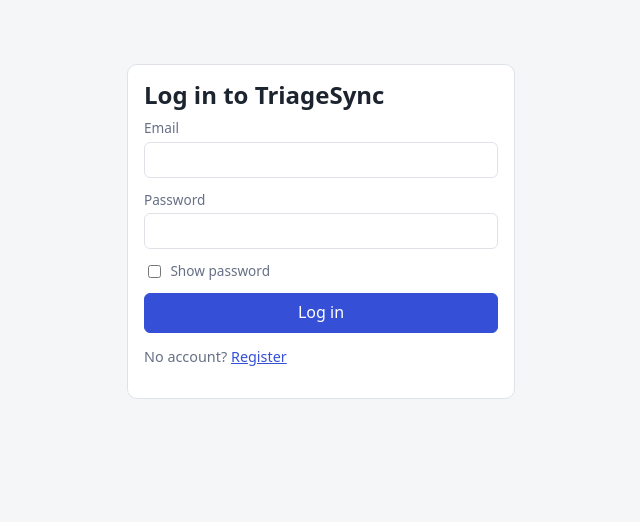
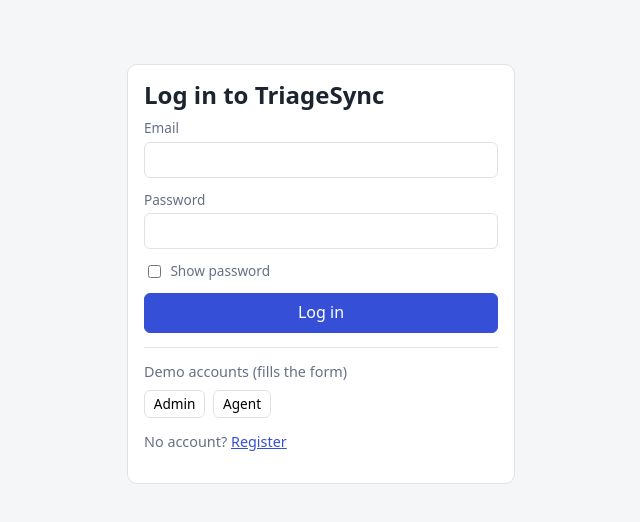
Before and after one commit to rm2-bit/engnf1-fullstack-rm2-bit, a React (Vite) app in the folder frontend/: page /login in a window 1280 px wide. Shown: the top 522 px of the page, without its empty margins (319-959 px from the left). Built offline with nearby package versions, Linux system fonts and the light colour scheme; no server answers.

Commit message:
Add demo account buttons to the login page

```diff
--- a/frontend/src/pages/Login.jsx
+++ b/frontend/src/pages/Login.jsx
@@ -10,6 +10,12 @@ export default function Login() {
   const [error, setError] = useState('');
   const [busy, setBusy] = useState(false);
   const [showPassword, setShowPassword] = useState(false);
+
+  function fillDemo(demoEmail, demoPassword) {
+    setEmail(demoEmail);
+    setPassword(demoPassword);
+    setError('');
+  }
 
   async function submit(e) {
     e.preventDefault();
@@ -45,6 +51,17 @@ export default function Login() {
             {busy ? 'Logging in…' : 'Log in'}
           </button>
         </form>
+        <div className="demo">
+          <span className="muted">Demo accounts (fills the form)</span>
+          <div className="row">
+            <button type="button" className="btn btn-small" onClick={() => fillDemo('admin@triagesync.test', 'Admin@123')}>
+              Admin
+            </button>
+            <button type="button" className="btn btn-small" onClick={() => fillDemo('user@triagesync.test', 'User@123')}>
+              Agent
+            </button>
+          </div>
+        </div>
         <p className="muted">
           No account? <Link to="/register">Register</Link>
         </p>
--- a/frontend/src/styles.css
+++ b/frontend/src/styles.css
@@ -142,3 +142,6 @@ tr.priority-low td:first-child { box-shadow: inset 4px 0 0 #d5dae5; }
 .resource-room { border-top-color: #3550d6; }
 .resource-lab { border-top-color: #7b4bd6; }
 .resource-equipment { border-top-color: #d98200; }
+
+/* Demo account shortcuts on the login page */
+.demo { display: flex; flex-direction: column; gap: .4rem; margin-top: .9rem; padding-top: .9rem; border-top: 1px solid var(--line); }
```
